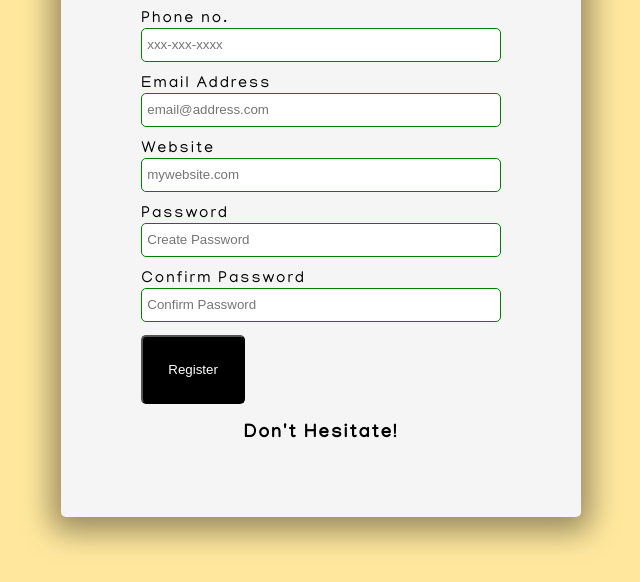
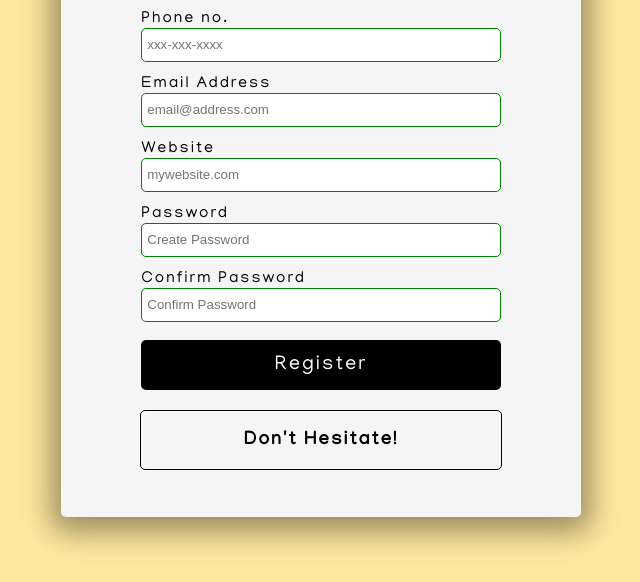
Before and after one commit to jsmitthimedhin/form-validator, a plain HTML site: page form-validator/index.html in a window 1280 px wide. Shown: the part 218-800 px from the top of the page, without its empty margins (319-959 px from the left). Drawn offline with Linux system fonts and the light colour scheme.

Commit message:
Finished up some styling

```diff
--- a/form-validator/style.css
+++ b/form-validator/style.css
@@ -64,8 +64,35 @@ input:invalid {
 
 button {
   cursor: pointer;
-  padding: 25px;
   color: white;
   background-color: black;
+  border: none;
   border-radius: 5px;
+  height: 50px;
+  width: 100%;
+  font-family: 'Manjari', sans-serif;
+  font-size: 20px;
+  letter-spacing: 2px;
+  margin-top: 5px;
 }
+
+button:hover {
+  filter: brightness(150%);
+  background: rgb(14, 13, 13);
+
+}
+
+button:focus {
+  outline: none;
+
+}
+
+.message-container {
+  border: 1px solid black;
+  border-radius: 5px;
+  width: 75%;
+  margin-top: 20px;
+  display: flex;
+  justify-content: center;
+  color: black;
+}
```
